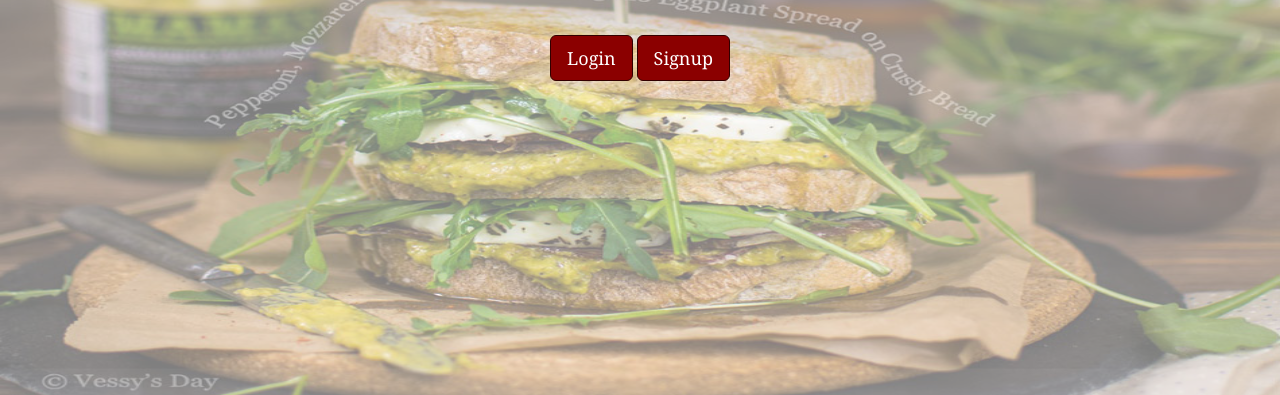
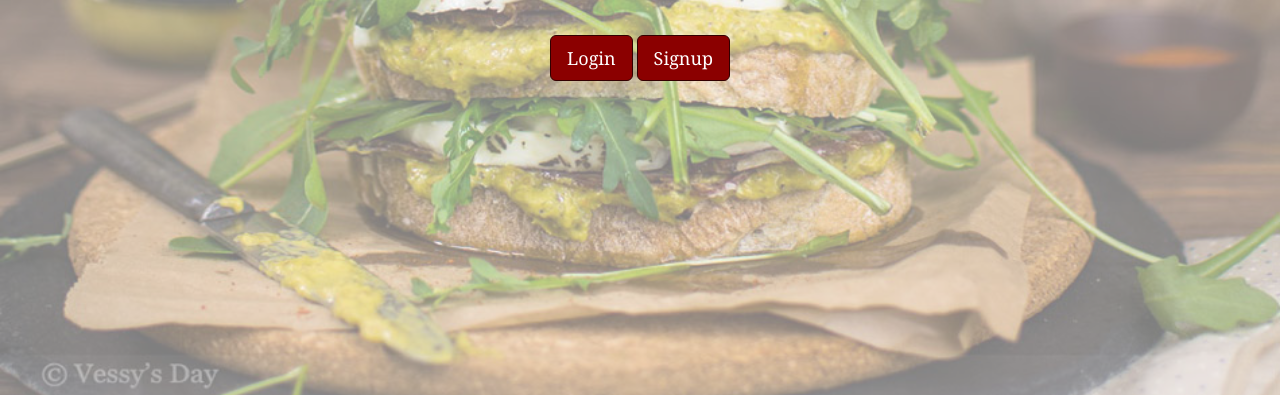
Before and after one commit to sotdjin/PicFood, a plain HTML site: page web_dev/templates/index.html in a window 1280 px wide. Shown: the part 405-800 px from the top of the page. Drawn offline with Linux system fonts and the light colour scheme.

Commit message:
bugfixes on index.js

```diff
--- a/web_dev/static/css/index.css
+++ b/web_dev/static/css/index.css
@@ -50,7 +50,7 @@
 img {
     position: absolute;
     width: 100%;
-    height: 66%;
+    height: 100%;
     z-index: -1;
     opacity: 0.5;
     bottom: 0;
--- a/web_dev/static/js/index.js
+++ b/web_dev/static/js/index.js
@@ -8,16 +8,20 @@ $(document).ready(function() {
 
 function background_image() {
     var prevnumber = 0;
+    var number = 0;
     var imageStart = '../static/images/';
     var first_number = 1 + Math.floor(Math.random() * 5);
     imageStart = imageStart + "pic" + first_number.toString() + ".jpg";
     $("#indexbody").append('<img id="theimg" src=/' + imageStart + ' />');
     setInterval(function() {
+        prevnumber = number;
         var imageUrl = '../static/images/';
-        var number = 1 + Math.floor(Math.random() * 5);
-        imageUrl = imageUrl + "pic" + number.toString() + ".jpg";
-        $("#theimg").fadeOut(1000, function() {
-            $("#theimg").attr("src", imageUrl);
-        }).fadeIn(500);
+        number = 1 + Math.floor(Math.random() * 5);
+        if (prevnumber != number) {
+            imageUrl = imageUrl + "pic" + number.toString() + ".jpg";
+            $("#theimg").fadeOut(1000, function() {
+                $("#theimg").attr("src", imageUrl);
+            }).fadeIn(500);
+        }
     }, 5000);
 }
```
